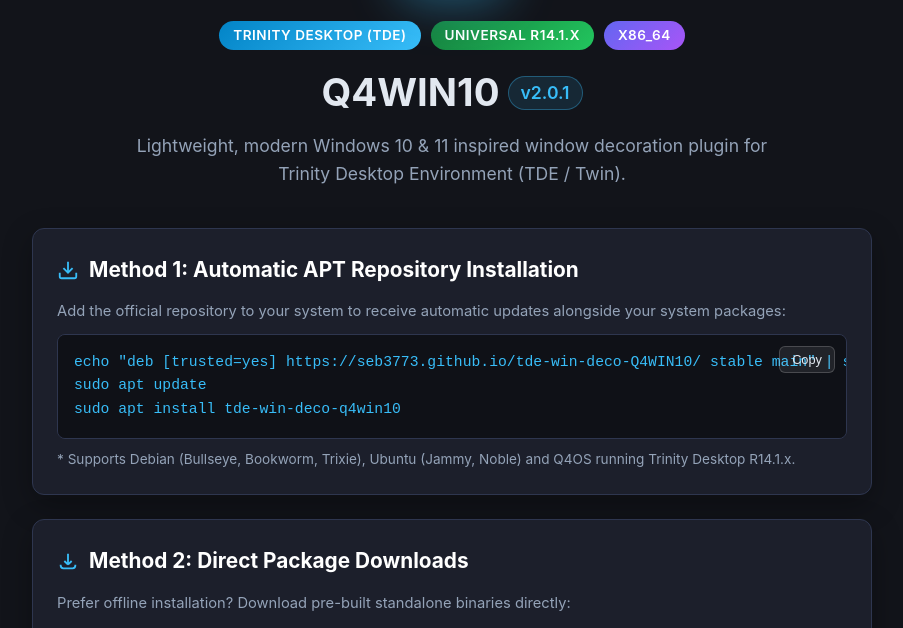
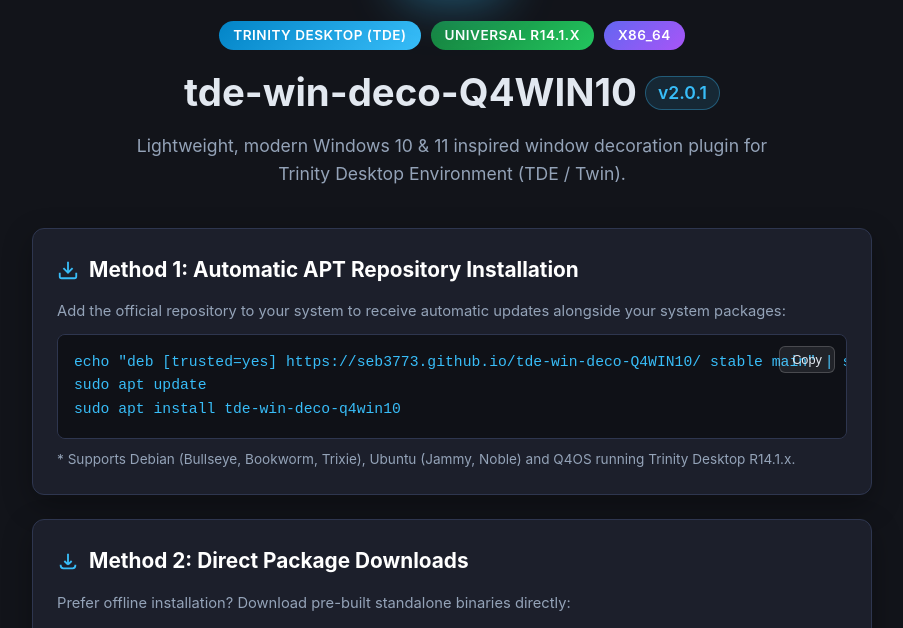
Before and after one commit to seb3773/tde-win-deco-Q4WIN10, a plain HTML site: page index.html in a window 1280 px wide. Shown: the part 153-781 px from the top of the page, without its empty margins (188-1091 px from the left). Drawn offline with Linux system fonts and the light colour scheme.

Commit message:
Update main title to tde-win-deco-Q4WIN10 on portal and index

```diff
--- a/index.html
+++ b/index.html
@@ -378,7 +378,7 @@
         <span class="badge badge-green">Universal R14.1.x</span>
         <span class="badge badge-purple">x86_64</span>
       </div>
-      <h1>Q4WIN10 <span class="version-pill">v2.0.1</span></h1>
+      <h1>tde-win-deco-Q4WIN10 <span class="version-pill">v2.0.1</span></h1>
       <p class="lead">Lightweight, modern Windows 10 &amp; 11 inspired window decoration plugin for Trinity Desktop Environment (TDE / Twin).</p>
     </header>
 
```
Also changed, not shown: 1 other file.
